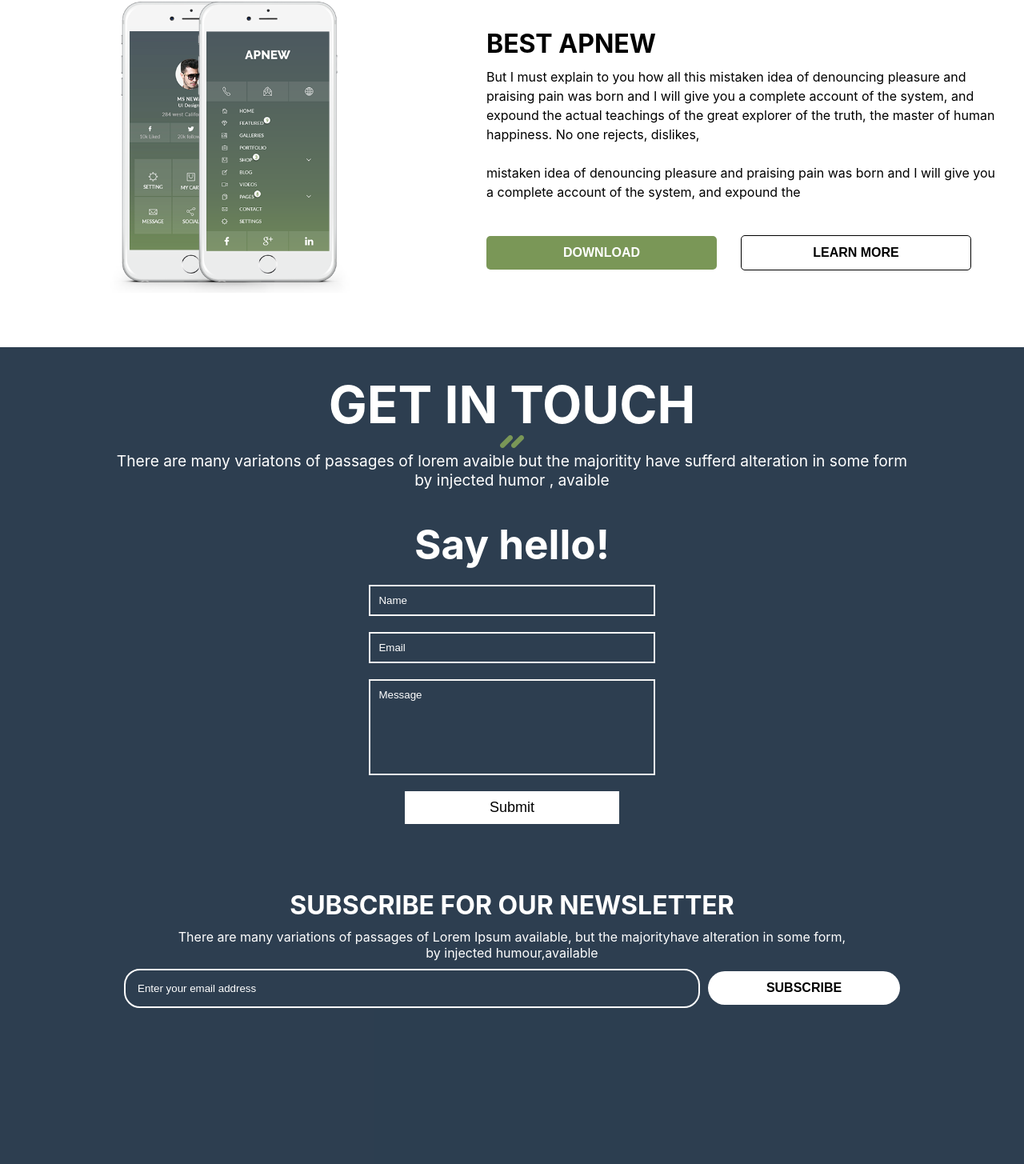
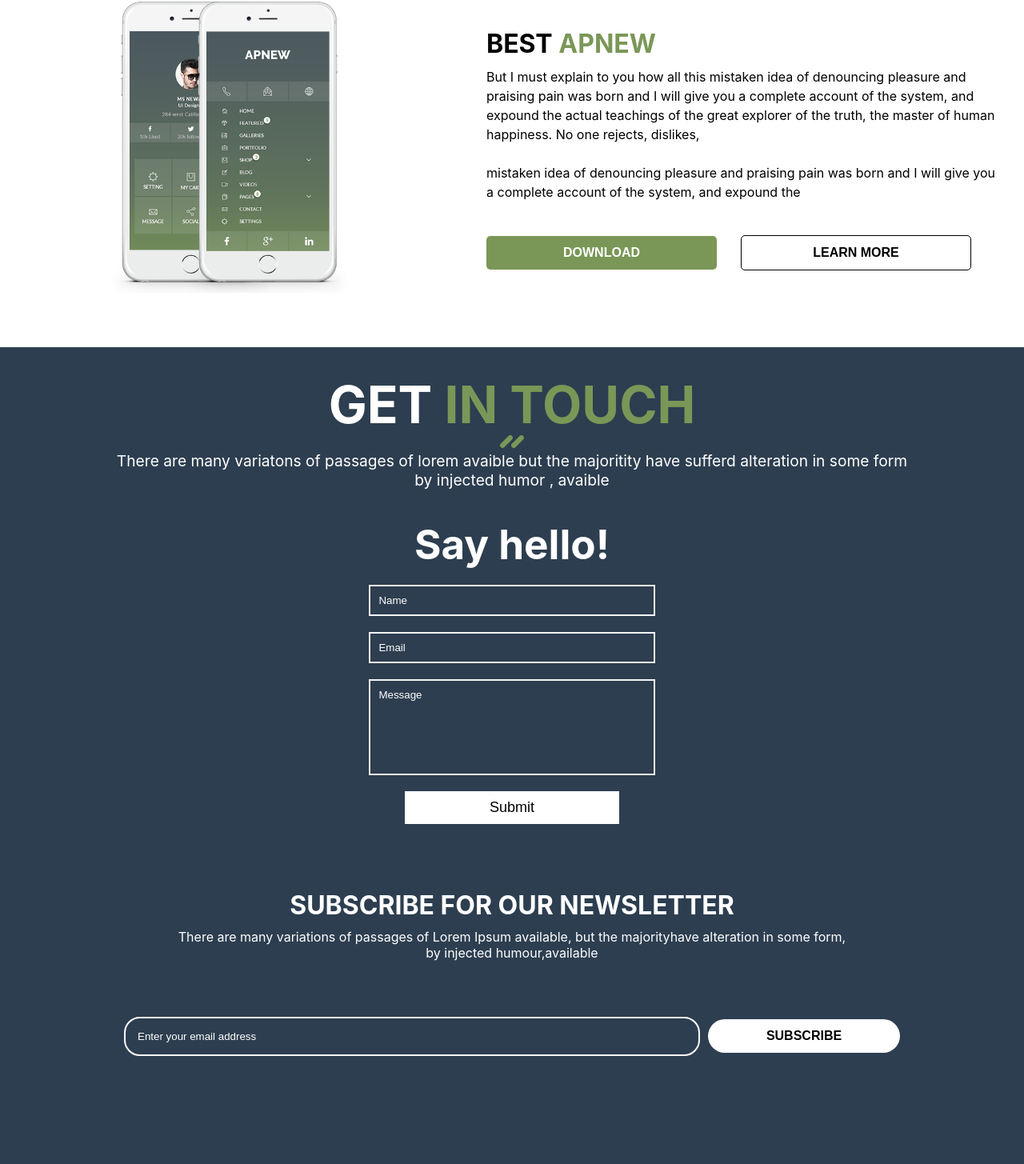
Before and after one commit to moiz-xyz/react-single-page-application-, a React (Create React App) app: page / in a window 1280 px wide. Shown: the part 1319-2774 px from the top of the page at 80% size. Built offline with nearby package versions, Linux system fonts and the light colour scheme.

Commit message:
responsivness added at all componenrs

```diff
--- a/src/Components/04_footer/footer.css
+++ b/src/Components/04_footer/footer.css
@@ -1,3 +1,6 @@
+span {
+    color: #7A9757;
+}
 .footer {
     width: 100%;
     min-height: 100vh; /* Changed height to min-height for better responsiveness */
@@ -99,6 +102,7 @@
     align-items: center;
     width: 100%;
     flex-wrap: wrap; /* Allows input and button to stack */
+    margin-top: 5%;
 }
 
 .subform > input {
@@ -139,7 +143,7 @@
     display: flex;
     justify-content: center;
     align-items: center;
-    height: 100vh;
+    height: 40vh;
     background-color: #2c3e50;
 }
 
@@ -148,11 +152,11 @@
     gap: 15px;
 }
 
-.icon {
+.icon{
     width: 45px;
     height: 45px;
+    border-radius: 50%;
     border: 2px solid white;
-    border-radius: 50%;
     display: flex;
     justify-content: center;
     align-items: center;
```
